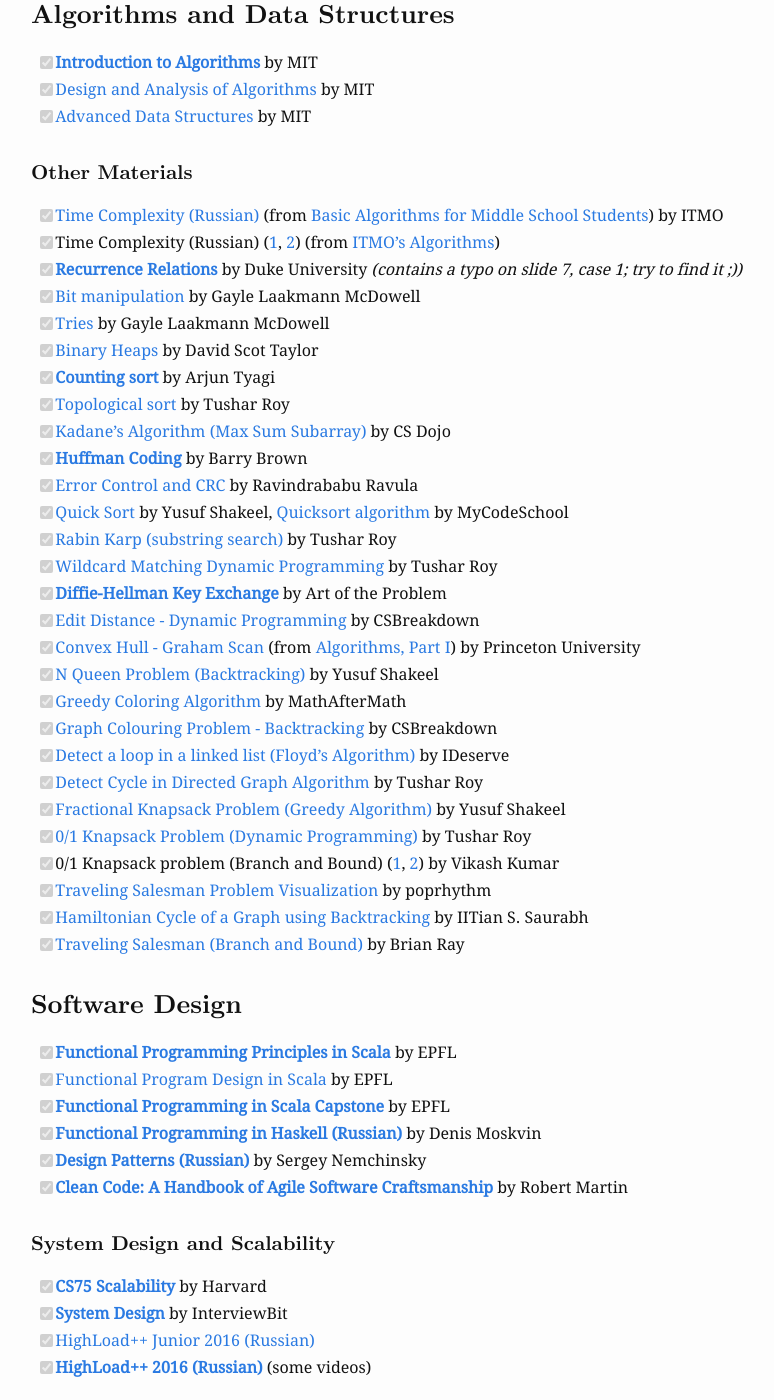
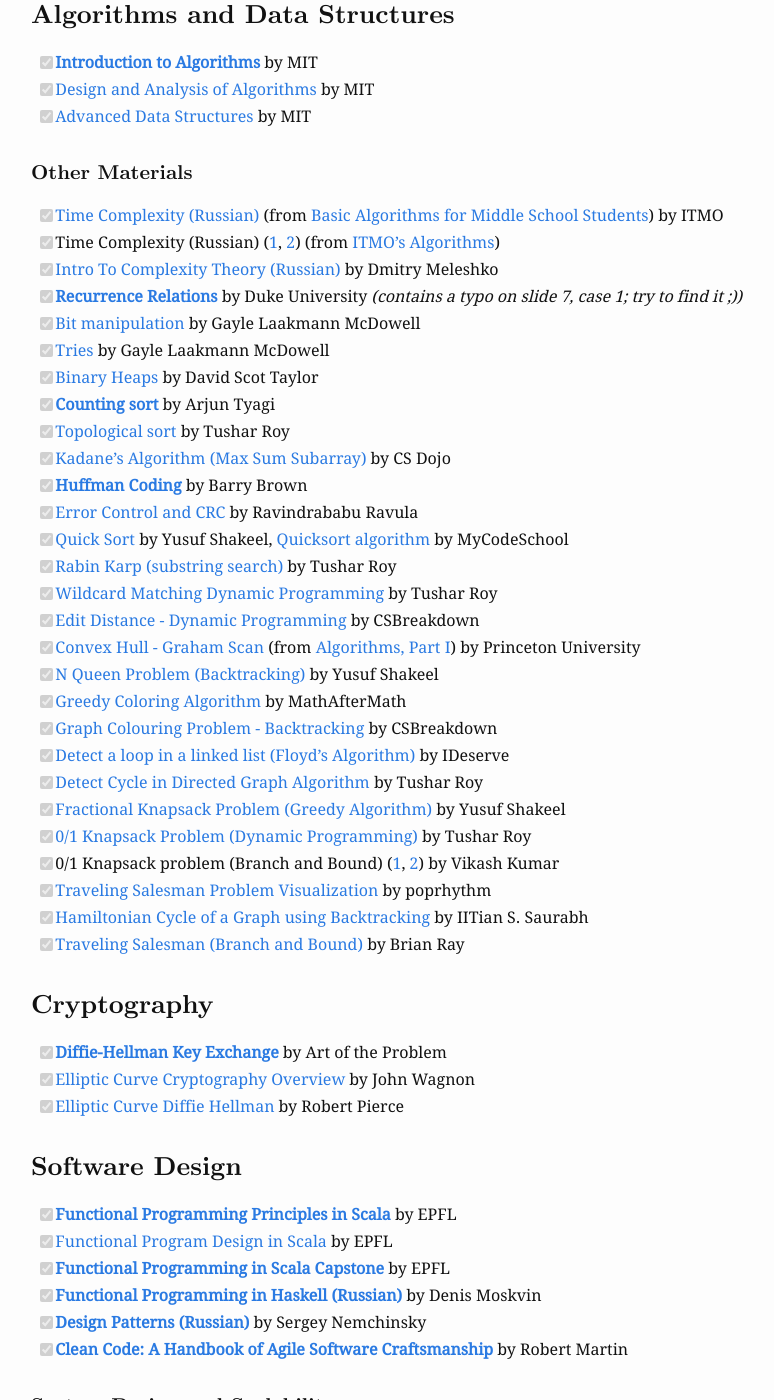
Before and after one commit to alopatindev/alopatindev.github.io, a Jekyll site: the page built from _posts/2016-11-29-self-learning.markdown, in a window 1280 px wide and 1400 px high, scrolled down 2113 px. Shown: the whole window, without its empty margins (204-978 px from the left). Built offline with Jekyll 4.4.1, drawn with Linux system fonts in a browser that asks for light colours; comment, search, counter and statistics services are not loaded; some of the changed text lies outside the part shown.

Commit message:
update 2016-11-29-self-learning

```diff
--- a/_posts/2016-11-29-self-learning.markdown
+++ b/_posts/2016-11-29-self-learning.markdown
@@ -42,7 +42,7 @@
 - [x][Cassandra Tutorials](https://www.youtube.com/playlist?list=PL3E5AC388940EEC0A) by DataStax
 - [x][**Data Modeling**](https://academy.datastax.com/resources/ds220-data-modeling) by DataStax
 - [x][A Look at the CQL Changes in 3.x](https://www.youtube.com/watch?v=hcbSVj-7lF0) by DataStax
-- [ ][spark-cassandra-connector/doc](https://github.com/datastax/spark-cassandra-connector/tree/master/doc) by DataStax
+- [x][spark-cassandra-connector/doc](https://github.com/datastax/spark-cassandra-connector/tree/master/doc) by DataStax
 
 ### Mathematics
 - [x]Lambda Calculus ([1](https://www.youtube.com/watch?v=S_WzF6BHadc), [2](https://www.youtube.com/watch?v=bEnFk_FBi3E), [3](https://www.youtube.com/watch?v=v1IlyzxP6Sg), [4](https://www.youtube.com/watch?v=Mg1pxUKeWCk), [5](https://www.youtube.com/watch?v=3h0-p4SDHig))
@@ -77,6 +77,7 @@
 #### Other Materials
 - [x][Time Complexity (Russian)](https://www.youtube.com/watch?v=IsaS0NmgXlg) (from [Basic Algorithms for Middle School Students](https://www.youtube.com/playlist?list=PLDrmKwRSNx7KcHxyf9hSmF3fTLKSwujkM)) by ITMO
 - [x]Time Complexity (Russian) ([1](http://video-storage.openedu.ru/video/sd/0083/PADS-l3atejl24g.mp4), [2](http://video-storage.openedu.ru/video/sd/0083/PADS-007o20mha9.mp4)) (from [ITMO's Algorithms](https://openedu.ru/course/ITMOUniversity/PADS/))
+- [x][Intro To Complexity Theory (Russian)](https://www.youtube.com/watch?v=KqDey-zRl6M) by Dmitry Meleshko
 - [x][**Recurrence Relations**](https://users.cs.duke.edu/~reif/courses/alglectures/skiena.lectures/lecture3.pdf) by Duke University *(contains a typo on slide 7, case 1; try to find it ;))*
 - [x][Bit manipulation](https://www.youtube.com/watch?v=NLKQEOgBAnw) by Gayle Laakmann McDowell
 - [x][Tries](https://www.youtube.com/watch?v=zIjfhVPRZCg) by Gayle Laakmann McDowell
@@ -104,6 +104,11 @@
 - [x][Hamiltonian Cycle of a Graph using Backtracking](https://www.youtube.com/watch?v=naYLw94Qi6U) by IITian S. Saurabh
 - [x][Traveling Salesman (Branch and Bound)](https://www.youtube.com/watch?v=JQW-0d1-Ttw) by Brian Ray
 
+### Cryptography
+- [x][**Diffie-Hellman Key Exchange**](https://www.youtube.com/watch?v=YEBfamv-_do) by Art of the Problem
+- [x][Elliptic Curve Cryptography Overview](https://www.youtube.com/watch?v=dCvB-mhkT0w) by John Wagnon
+- [x][Elliptic Curve Diffie Hellman](https://www.youtube.com/watch?v=F3zzNa42-tQ) by Robert Pierce
+
 ### Software Design
 - [x][**Functional Programming Principles in Scala**](https://www.coursera.org/learn/progfun1) by EPFL
 - [x][Functional Program Design in Scala](https://www.coursera.org/learn/progfun2) by EPFL
@@ -117,6 +122,8 @@
 - [x][**System Design**](https://www.interviewbit.com/courses/system-design) by InterviewBit
 - [x][HighLoad++ Junior 2016 (Russian)](https://www.youtube.com/playlist?list=PLH-XmS0lSi_wqiZEPsRCjRsVxWQSasTnP)
 - [x][**HighLoad++ 2016 (Russian)**](https://www.youtube.com/playlist?list=PLH-XmS0lSi_yLq2XS2Y1DScY6NPbQj4Dt) (some videos)
+- [ ][Berlin Buzzwords 2017](https://www.youtube.com/playlist?list=PLq-odUc2x7i-9Nijx-WfoRMoAfHC9XzTt)
+- [ ][Berlin Buzzwords 2016](https://www.youtube.com/playlist?list=PLq-odUc2x7i_-qsarQo7MNsrYz3rlXGMu)
 
 ### Parallel Programming
 - [x][**Parallel Programming (Russian)**](https://www.youtube.com/playlist?list=PLlb7e2G7aSpQCPeKTcVBHJns_JOxrc_fT) by Evgeny Kalishenko
@@ -143,3 +150,4 @@
 ### Other
 - [x][Software Processes and Agile Practices](https://www.coursera.org/learn/software-processes-and-agile-practices) by University of Alberta
 - [x][Structure and Interpretation of Computer Programs](https://www.youtube.com/playlist?list=PL8FE88AA54363BC46) (lectures 9A—10B) by MIT
+- [ ][97 Things Every Programmer Should Know](https://97-things-every-x-should-know.gitbooks.io/97-things-every-programmer-should-know/en/index.html)
```
Also changed, not shown: other parts of _posts/2016-11-29-self-learning.markdown (+0 -1 lines).
